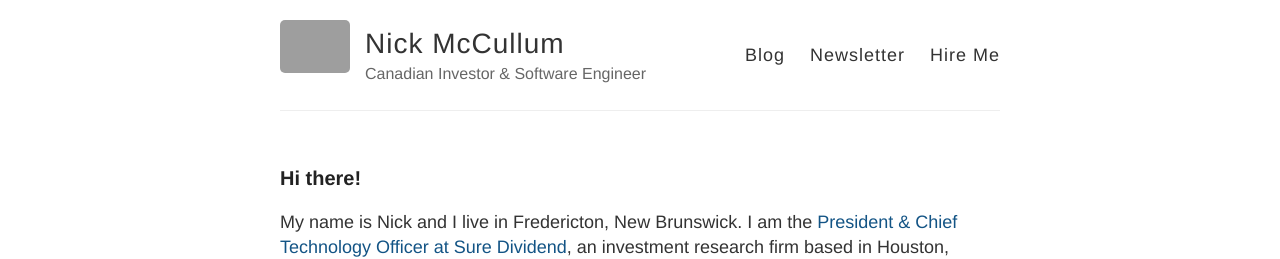
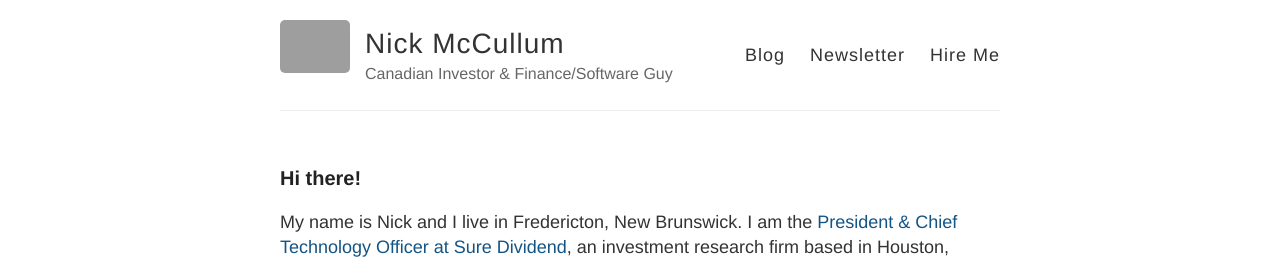
Before and after one commit to rosyberti/website, a Jekyll site: the page built from index.html, in a window 1280 px wide. Shown: the top 259 px of the page. Built offline with Jekyll 4.4.1, drawn with Linux system fonts in a browser that asks for light colours; grey boxes are pictures that could not be loaded.

Commit message:
changed tagline

```diff
--- a/_config.yml
+++ b/_config.yml
@@ -6,7 +6,7 @@
 name: Nick McCullum
 
 # Short bio or description (displayed in the header)
-description: Canadian Investor & Software Engineer
+description: Canadian Investor & Finance/Software Guy
 
 # URL of your avatar or profile pic (you could use your GitHub profile pic)
 avatar: https://raw.githubusercontent.com/nicholasmccullum/nicholasmccullum.github.io/master/images/headshot.jpg
```
